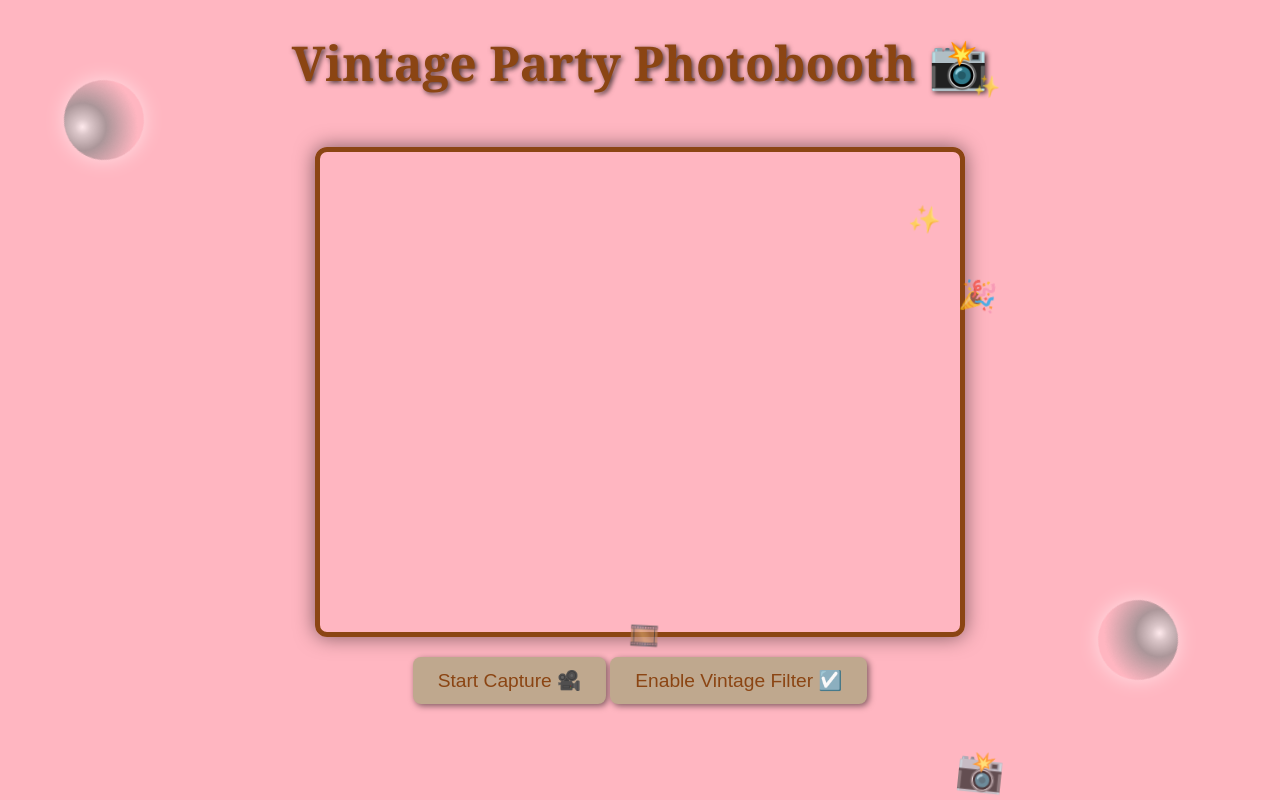
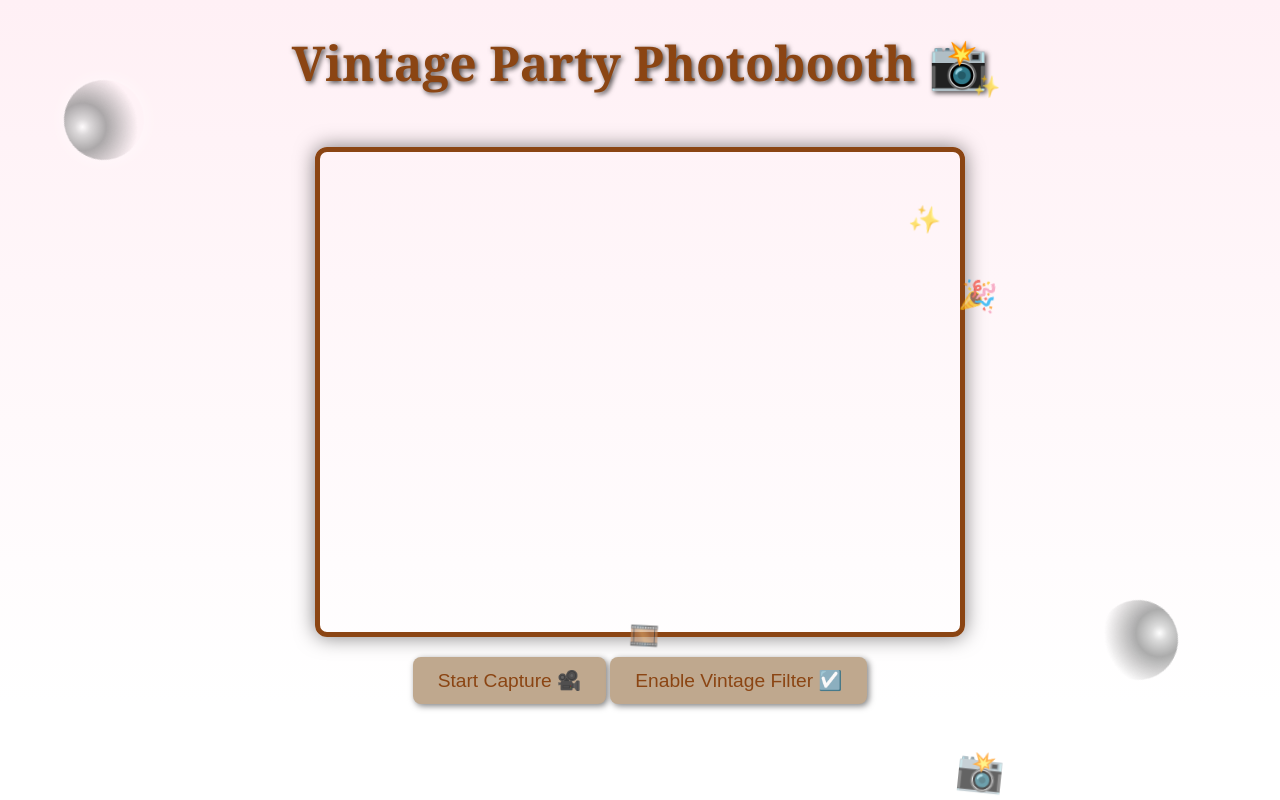
Before and after one commit to swalihaattar/Photobooth_web, a Flask app: page / in a window 1280 px wide. Run offline with Flask 3, Linux system fonts and the light colour scheme.

Commit message:
Update index.html

```diff
--- a/templates/index.html
+++ b/templates/index.html
@@ -18,8 +18,8 @@
       padding: 0;
       text-align: center;
       background: linear-gradient(to bottom, #fff0f5, #fff);
-      background-color: #fff8dc; /* Light very yellowish color */
-      background: #ffb6c1; /* Classic light pink */
+      /* background-color: #fff8dc; Light very yellowish color */
+      /* background: #ffb6c1; Classic light pink */
       background-size: cover;
       background-position: center;
       background-repeat: no-repeat;
```
